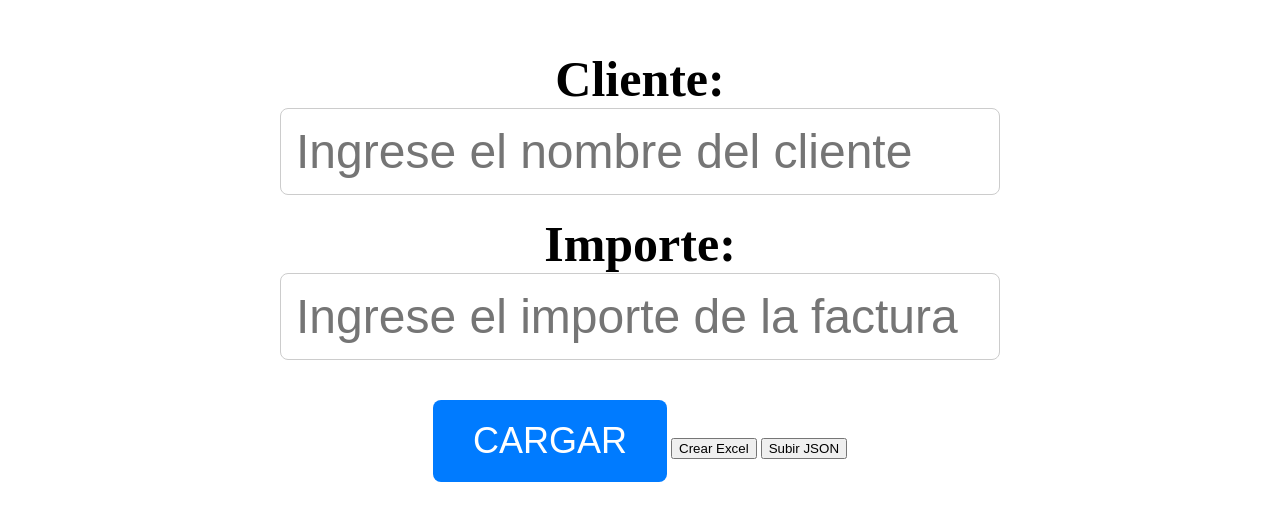
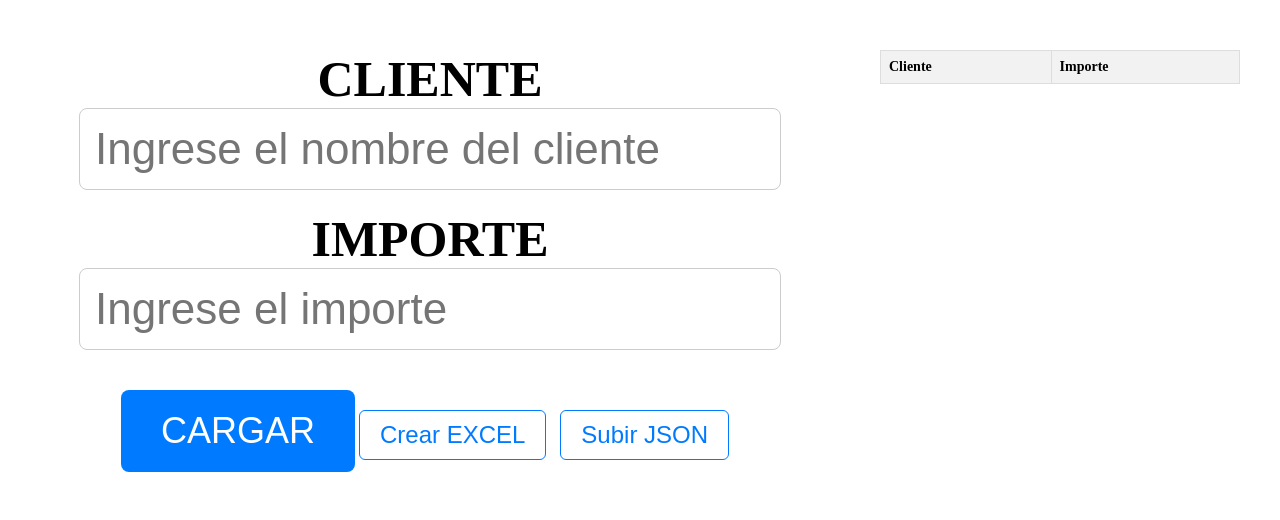
Before and after one commit to aolender1/IASEP-app, a plain HTML site: page index.html in a window 1280 px wide. Drawn offline with Linux system fonts and the light colour scheme.

Commit message:
Vista de Tablas de clientes cargados
Agregue una tabla lateral para ir viendo los clientes que voy cargando previo a generar el excel.

```diff
--- a/index.html
+++ b/index.html
@@ -10,20 +10,29 @@
 </head>
 <body>
     <div class="container">
-        <label for="cliente">Cliente:</label>
-        <input type="text" id="cliente" name="cliente" class="input-grande" placeholder="Ingrese el nombre del cliente" list="clientes-list">
-        <datalist id="clientes-list"></datalist>
-
-        <label for="importe">Importe:</label>
-        <input type="text" id="importe" name="importe" class="input-grande" placeholder="Ingrese el importe de la factura">
-
-        <button id="cargar" class="boton-grande">CARGAR</button>
-
-        <button id="crearExcel">Crear Excel</button>
-
-        <input type="file" id="fileInput" style="display: none;">
-        <button id="subirJSON">Subir JSON</button>
-
+        <div class="form-container">
+            <label for="cliente">CLIENTE</label>
+            <input type="text" id="cliente" list="clientes-list" class="input-grande" placeholder="Ingrese el nombre del cliente">
+            <datalist id="clientes-list"></datalist>
+            <label for="importe">IMPORTE</label>
+            <input type="text" id="importe" class="input-grande" placeholder="Ingrese el importe">
+            <button onclick="guardarDatos()" class="boton-grande" id="cargar">CARGAR</button>
+            <button id="crearExcel" class="boton-secundario">Crear EXCEL</button>
+            <button id="subirJSON" class="boton-secundario">Subir JSON</button>
+            <input type="file" id="fileInput" style="display: none;" accept=".json">
+        </div>
+        <div class="table-container">
+            <table id="tabla-datos">
+                <thead>
+                    <tr>
+                        <th>Cliente</th>
+                        <th>Importe</th>
+                    </tr>
+                </thead>
+                <tbody id="tabla-body">
+                </tbody>
+            </table>
+        </div>
     </div>
 </body>
 </html>
--- a/script.js
+++ b/script.js
@@ -11,14 +11,17 @@ document.addEventListener("DOMContentLoaded", function() {
 
     // Cargar clientes del archivo JSON
     function cargarClientesDesdeJSON(clientes) {
+        console.log("Iniciando carga de clientes:", clientes);
         // Limpiar opciones existentes
         clientesList.innerHTML = '';
         // Crear lista de opciones para el autocompletado
         clientes.forEach(cliente => {
+            console.log("Procesando cliente:", cliente);
             const option = document.createElement('option');
             option.value = cliente.NOMBRE;
             clientesList.appendChild(option);
         });
+        console.log("Carga de clientes completada");
     }
 
     // Autocompletar el input de cliente
@@ -87,15 +90,20 @@ document.addEventListener("DOMContentLoaded", function() {
 
     // Evento change del input de tipo file
     fileInput.addEventListener('change', function(event) {
+        console.log("Archivo seleccionado");
         const file = event.target.files[0]; // Obtener el primer archivo seleccionado
         const reader = new FileReader();
         reader.onload = function(e) {
+            console.log("Archivo leído");
             const contenido = e.target.result;
             try {
+                console.log("Contenido del archivo:", contenido);
                 const json = JSON.parse(contenido);
+                console.log("JSON parseado:", json);
                 cargarClientesDesdeJSON(json); // Procesar el JSON
                 alert('JSON cargado correctamente.');
             } catch (error) {
+                console.error("Error al procesar JSON:", error);
                 alert('Error al cargar el archivo JSON.');
             }
         };
@@ -109,6 +117,7 @@ document.addEventListener("DOMContentLoaded", function() {
         if (nombre && !isNaN(importe)) {
             data.push({ nombre, importe });
             console.log('Datos guardados:', data);
+            actualizarTabla();
             // Limpiar los inputs después de guardar
             clienteInput.value = '';
             importeInput.value = '';
@@ -116,6 +125,22 @@ document.addEventListener("DOMContentLoaded", function() {
             clienteInput.focus();
         } else {
             alert('Por favor ingrese un nombre y un importe válido.');
+        }
+    }
+
+    function actualizarTabla() {
+        const tablaBody = document.getElementById('tabla-body');
+        tablaBody.innerHTML = ''; // Limpiar la tabla
+
+        // Recorrer el array data desde el último elemento hasta el primero
+        for (let i = data.length - 1; i >= 0; i--) {
+            const item = data[i];
+            const row = tablaBody.insertRow();
+            const cellNombre = row.insertCell(0);
+            const cellImporte = row.insertCell(1);
+
+            cellNombre.textContent = item.nombre;
+            cellImporte.textContent = '$' + item.importe.toFixed(2);
         }
     }
 
--- a/styles.css
+++ b/styles.css
@@ -1,13 +1,23 @@
 .container {
-    max-width: 800px;
+    max-width: 1200px;
     margin: 50px auto;
+    display: flex;
+    justify-content: space-between;
+}
+
+.form-container {
+    width: 65%;
     text-align: center;
+}
+
+.table-container {
+    width: 30%;
 }
 
 .input-grande {
     width: 90%;
     padding: 15px;
-    font-size: 48px;
+    font-size: 44px;
     margin-bottom: 20px;
     border-radius: 8px;
     border: 1px solid #ccc;
@@ -27,5 +37,33 @@ label {
     background-color: #007bff;
     color: #fff;
     cursor: pointer;
-    margin-top: 20px; /* Agregamos margen superior al botón */
+    margin-top: 20px;
 }
+
+.boton-secundario {
+    padding: 10px 20px;
+    font-size: 24px;
+    border-radius: 6px;
+    border: 1px solid #007bff;
+    background-color: #fff;
+    color: #007bff;
+    cursor: pointer;
+    margin-top: 10px;
+    margin-right: 10px;
+}
+
+#tabla-datos {
+    width: 100%;
+    border-collapse: collapse;
+    font-size: 14px;
+}
+
+#tabla-datos th, #tabla-datos td {
+    border: 1px solid #ddd;
+    padding: 8px;
+    text-align: left;
+}
+
+#tabla-datos th {
+    background-color: #f2f2f2;
+}
```
